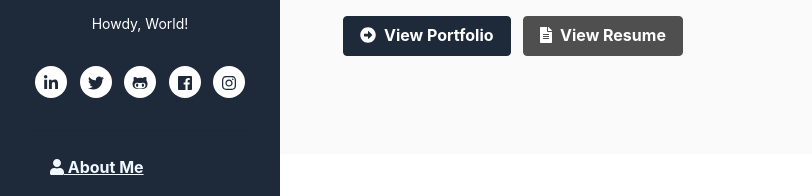
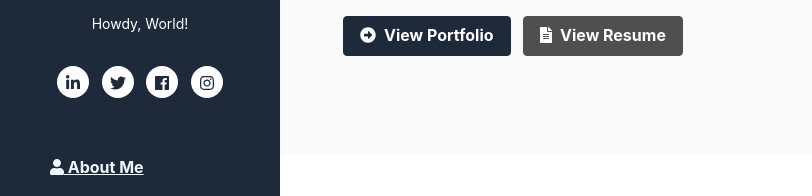
Before and after one commit to mindfreaak/me, a plain HTML site: page index.html in a window 1280 px wide. Shown: the part 242-438 px from the top of the page, 0-812 px from the left. Drawn offline with Linux system fonts and the light colour scheme.

Commit message:
remove git

```diff
--- a/index.html
+++ b/index.html
@@ -50,7 +50,6 @@
 					<ul class="social-list list-inline py-3 mx-auto">
 			            <li class="list-inline-item"><a href="http://linkedin.com/in/mahdikahia" target="_blank"><i class="fab fa-linkedin-in fa-fw"></i></a></li>
 			            <li class="list-inline-item"><a href="https://twitter.com/kahiamahdi" target="_blank"><i class="fab fa-twitter fa-fw"></i></a></li>
-			            <li class="list-inline-item"><a href="https://github.com/mindfreaak" target="_blank"><i class="fab fa-github-alt fa-fw"></i></a></li>
 			            <li class="list-inline-item"><a href="https://www.facebook.com/mahdi.kahia" target="_blank"><i class="fab fa-facebook fa-fw"></i></a></li>
 			            <li class="list-inline-item"><a href="https://www.instagram.com/kahiamahdi/" target="_blank"><i class="fab fa-instagram fa-fw"></i></a></li>
 			        </ul><!--//social-list-->
```
